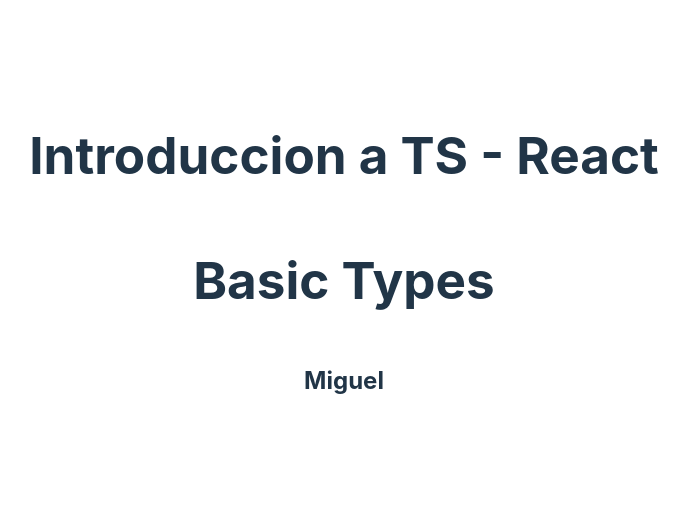
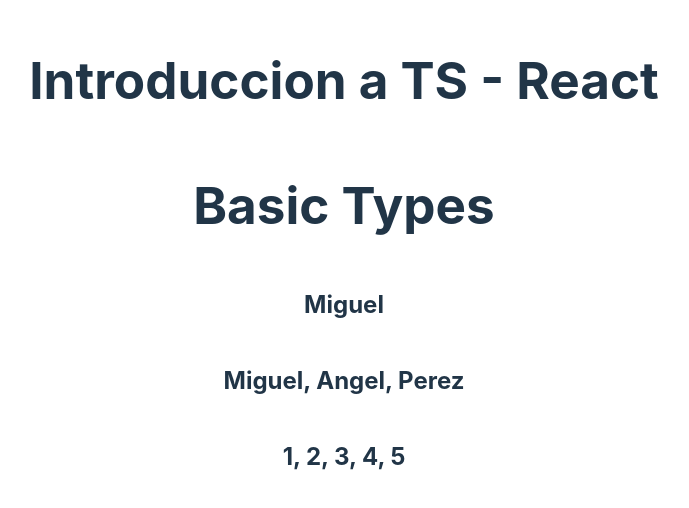
Before and after one commit to lMiguelVSl/React-Native-01-React-Foundation, a React (Vite) app: page / in a window 1280 px wide. Shown: the part 144-652 px from the top of the page, without its empty margins (296-985 px from the left). Built offline with nearby package versions, Linux system fonts and the light colour scheme.

Commit message:
Basic types TS

```diff
--- a/src/typescript/BasicTypes.tsx
+++ b/src/typescript/BasicTypes.tsx
@@ -1,9 +1,13 @@
 export const BasicTypes = () => {
-    const name = 'Miguel'
+    const name: string = 'Miguel';
+    const names: string[] = ['Miguel', 'Angel', 'Perez'];
+    const numbers: number[] = [1, 2, 3, 4, 5];
     return (
         <>
             <h1>Basic Types</h1>
             <h2>{name}</h2>
+            <h2>{names.join(', ')}</h2>
+            <h2>{numbers.join(', ')}</h2>
         </>
     )
 }
```
